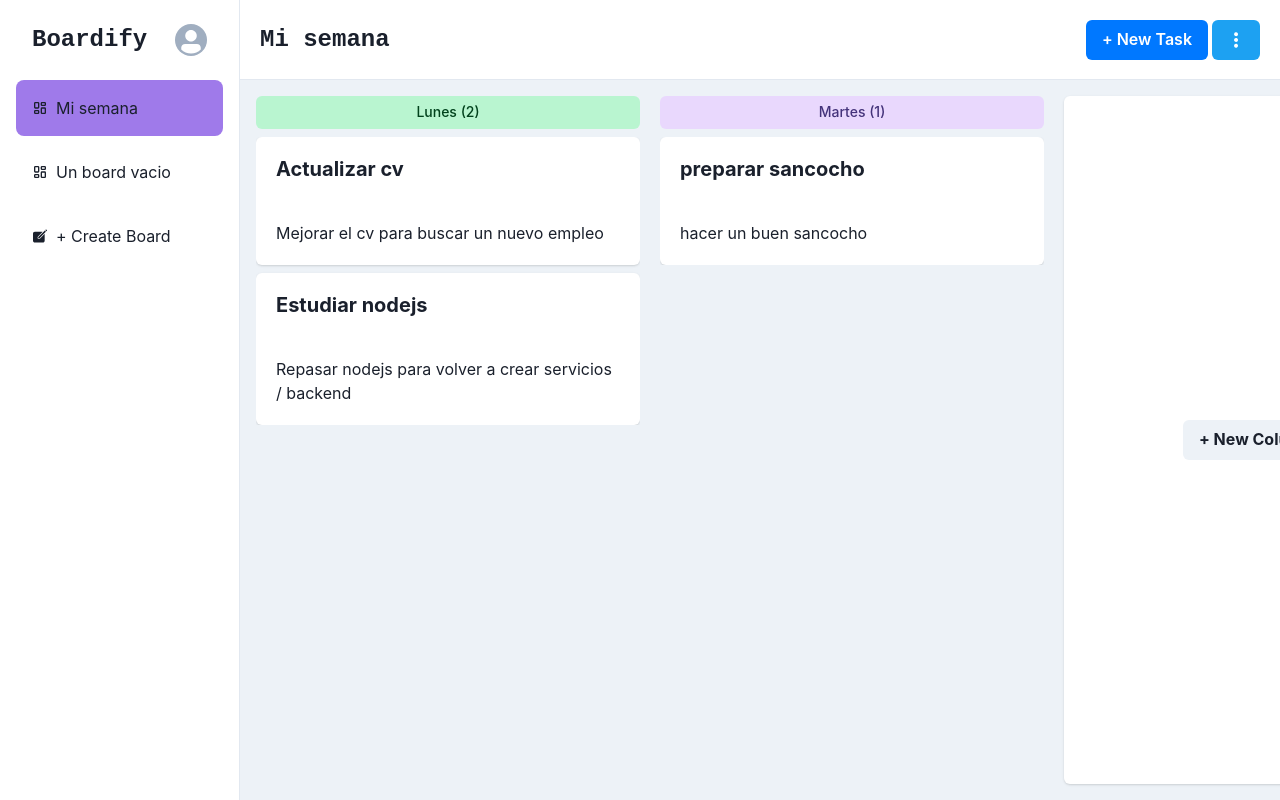
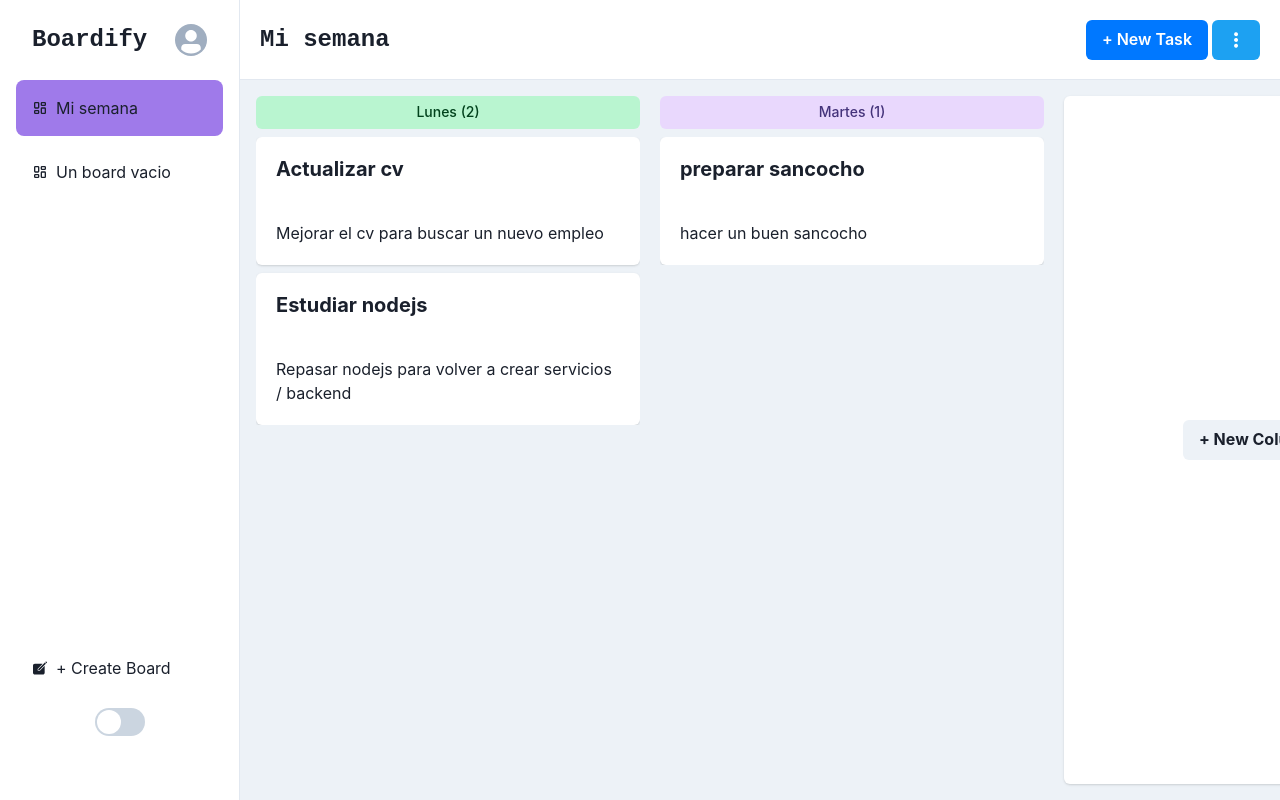
Before and after one commit to EdiedRamos/boardify, a React (Vite) app: page / in a window 1280 px wide. Built offline with nearby package versions, Linux system fonts and the light colour scheme.

Commit message:
feat: add color theme toggle

```diff
--- /dev/null
+++ b/src/Components/Atoms/ColorModeToggle/ColorModeToggle.tsx
@@ -0,0 +1,14 @@
+import { Switch, useColorMode } from "@chakra-ui/react";
+
+export const ColorModeToggle = () => {
+  const { colorMode, toggleColorMode } = useColorMode();
+
+  return (
+    <Switch
+      colorScheme="facebook"
+      size="lg"
+      onChange={toggleColorMode}
+      isChecked={colorMode === "dark"}
+    />
+  );
+};
--- /dev/null
+++ b/src/Components/Atoms/index.ts
@@ -0,0 +1 @@
+export { ColorModeToggle } from "./ColorModeToggle/ColorModeToggle";
--- a/src/Components/Organisms/SidebarContent/SidebarContent.tsx
+++ b/src/Components/Organisms/SidebarContent/SidebarContent.tsx
@@ -1,6 +1,7 @@
 import {
   Box,
   BoxProps,
+  Center,
   CloseButton,
   Flex,
   Stack,
@@ -15,6 +16,7 @@ import { NavItem } from "@/Components/Molecules";
 import { useDashboardStore } from "@/Store";
 import { AddBoard } from "@/Components/Molecules";
 import { User } from "@/Components/Organisms";
+import { ColorModeToggle } from "@/Components/Atoms";
 
 interface SidebarProps extends BoxProps {
   onClose: () => void;
@@ -34,7 +36,8 @@ export const SidebarContent = ({
       w={{ base: "full", md: 60 }}
       pos="fixed"
       h="full"
-      overflow="auto"
+      overflowY="auto"
+      overflowX="hidden"
       {...rest}
     >
       <Flex h="20" alignItems="center" mx="8" justifyContent="space-between">
@@ -49,7 +52,7 @@ export const SidebarContent = ({
           />
         </Flex>
       </Flex>
-      <Stack>
+      <Stack h={"70%"} overflowY={"auto"}>
         {boards.boardList.map((link) => (
           <NavItem
             bg={currentBoard === link.id ? "purple.400" : undefined}
@@ -63,8 +66,13 @@ export const SidebarContent = ({
             {link.name}
           </NavItem>
         ))}
+      </Stack>
+      <Stack>
         <AddBoard onFinish={() => onClose()} />
       </Stack>
+      <Center mt={3}>
+        <ColorModeToggle />
+      </Center>
     </Box>
   );
 };
```
